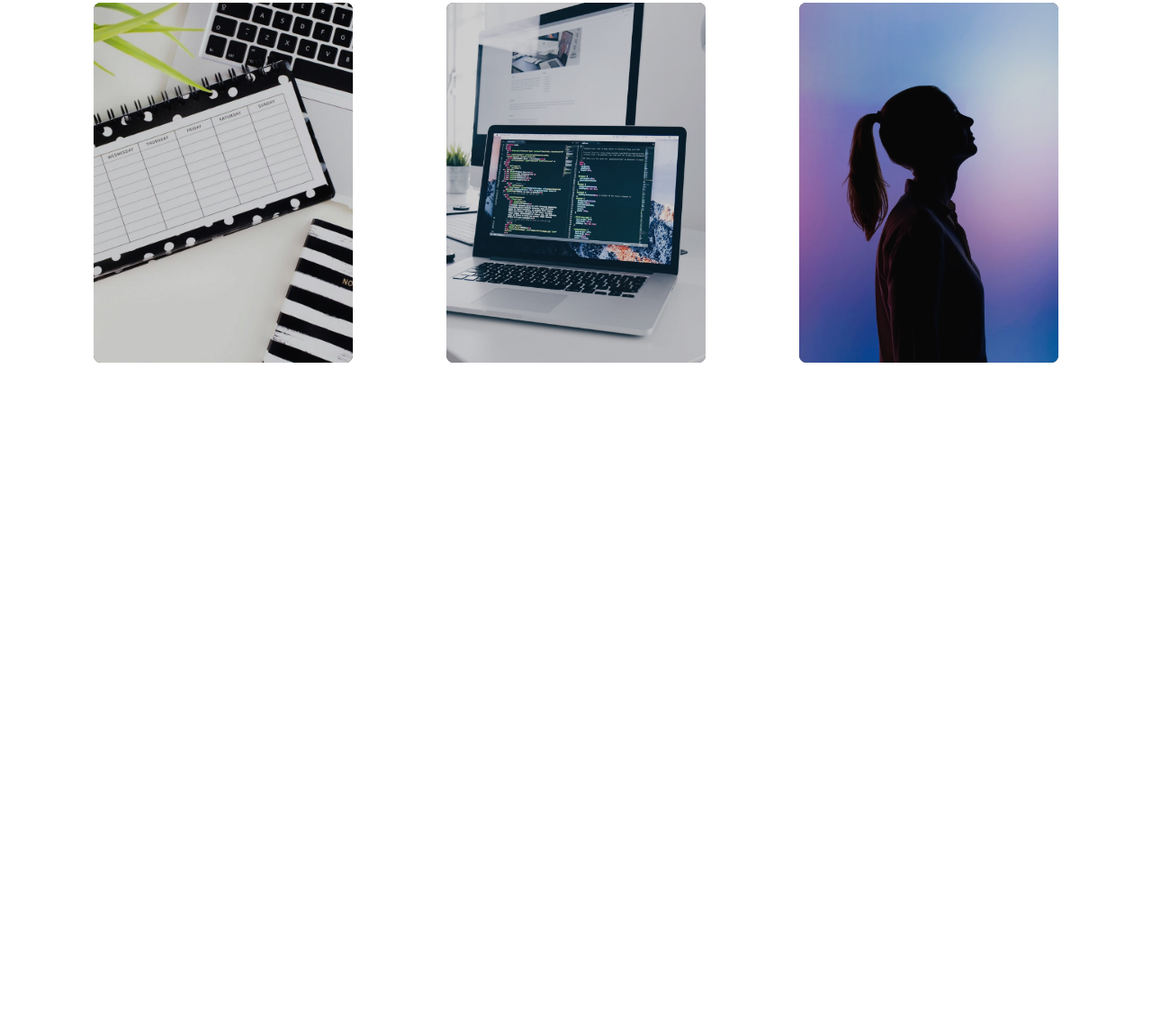
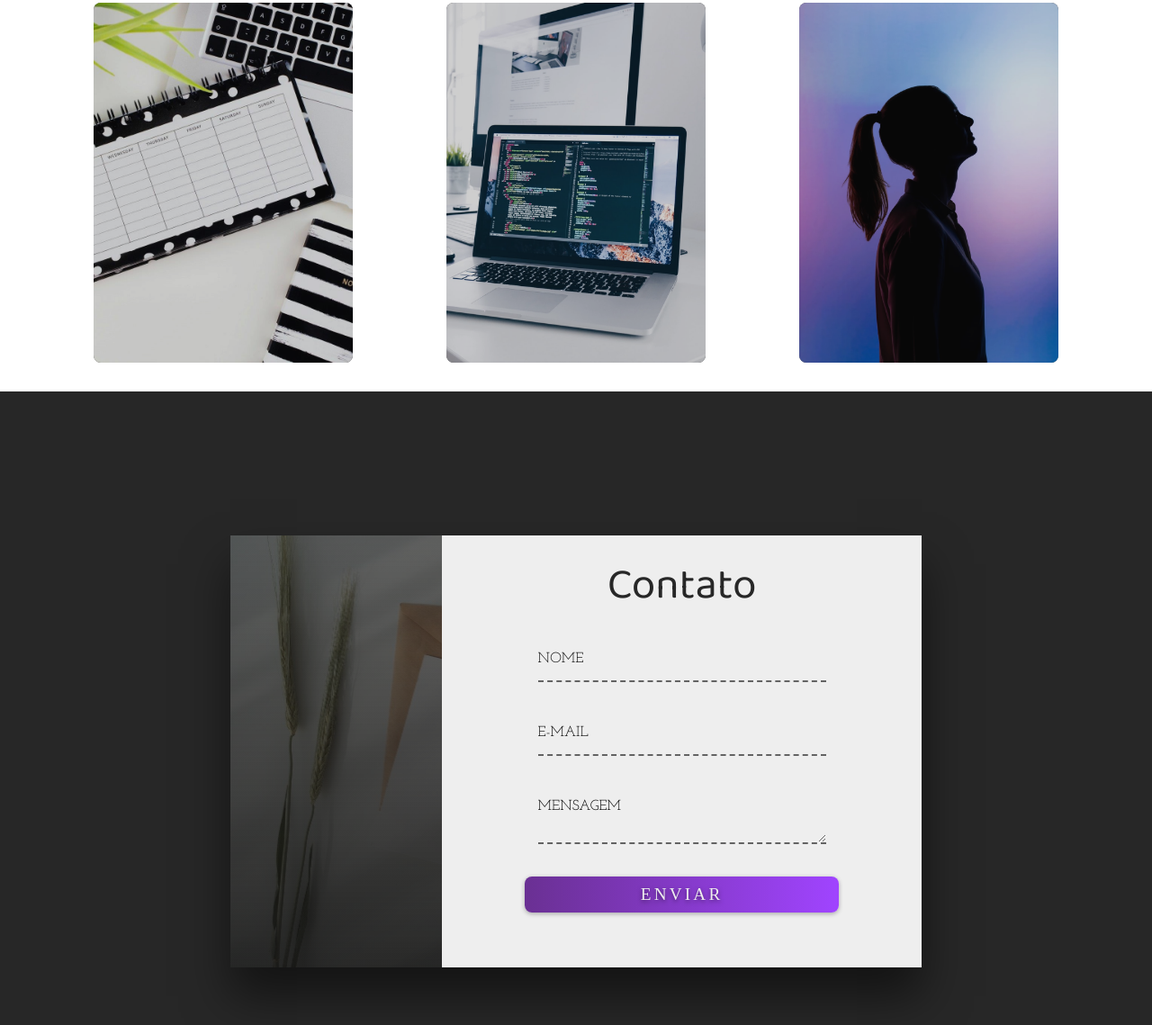
Before and after one commit to Vini92/EstudoDePortfolio, a plain HTML site: page index.html in a window 1280 px wide. Shown: the part 1629-2768 px from the top of the page at 90% size. Before the commit the page ends 2036 px from the top, so only its background shows below. Drawn offline with Linux system fonts and the light colour scheme; a web font is replaced by a local one.

Commit message:
Formulário de contato

```diff
--- a/index.html
+++ b/index.html
@@ -128,7 +128,7 @@
                 <h2>ToDo List</h2>
                 <h3>Javascript</h3>
                 <p>Lorem ipsum dolor sit amet consectetur adipisicing elit. Cupiditate ducimus vero maxime amet magnam doloribus eos consequatur expedita architecto hic?</p>
-                <button>Saiba Mais</button>
+                <button class="btn">Saiba Mais</button>
               </div>
             </div>
             <div class="card">
@@ -139,7 +139,7 @@
                 <h2>Maratona</h2>
                 <h3>HTML, CSS</h3>
                 <p>Lorem ipsum dolor sit amet consectetur adipisicing elit. Dolores, vero aliquam? Pariatur libero voluptas ipsam ullam consectetur ab facilis cumque.</p>
-                <button>Saiba Mais</button>
+                <button class="btn">Saiba Mais</button>
               </div>
             </div>
             <div class="card">
@@ -150,13 +150,36 @@
                 <h2>Casa Bela</h2>
                 <h3>HTML</h3>
                 <p>Lorem, ipsum dolor sit amet consectetur adipisicing elit. Est pariatur soluta doloremque tempore nisi placeat, eveniet voluptate recusandae. Eius, sapiente?</p>
-                <button>Saiba Mais</button>
+                <button class="btn">Saiba Mais</button>
               </div>
             </div>
           </div>
 
         </section>
 
+        <section class="sessao-contato">
+          <div class="contato-wrapper">
+            <div class="contato-left"></div>
+            <div class="contato-right">
+              <h1>Contato</h1>
+              <form>
+                <div class="input-group">
+                  <input type="text" class="field" id="nome">
+                  <label for="nome" class="field-label">Nome</label>
+                </div>
+                <div class="input-group">
+                  <input type="text" class="field" id="email">
+                  <label for="email" class="field-label">E-mail</label>
+                </div>
+                <div class="input-group">
+                  <textarea class="field" id="mensagem"></textarea>
+                  <label for="mensagem" class="field-label">Mensagem</label>
+                </div>
+                <button type="submit" class="btn btn-submit">Enviar</button>
+              </form>
+            </div>
+          </div>
+        </section>
     </div>
    </body>
 
--- a/style.css
+++ b/style.css
@@ -1,21 +1,21 @@
-@import url('https://fonts.googleapis.com/css2?family=Baloo+Da+2:wght@400;500;600;700&family=Josefin+Slab:ital,wght@0,300;0,400;0,600;0,700;1,300;1,400;1,600&family=Muli:ital,wght@0,200;0,300;0,400;0,500;1,200;1,300;1,400&display=swap');
+@import url("https://fonts.googleapis.com/css2?family=Baloo+Da+2:wght@400;500;600;700&family=Josefin+Slab:ital,wght@0,300;0,400;0,600;0,700;1,300;1,400;1,600&family=Muli:ital,wght@0,200;0,300;0,400;0,500;1,200;1,300;1,400&display=swap");
 
 @import url("https://cdnjs.cloudflare.com/ajax/libs/font-awesome/5.12.0-2/css/all.min.css");
 
-*{
+* {
   margin: 0;
   padding: 0;
   list-style: none;
   text-decoration: none;
 }
 
-:root{
+:root {
   --font-primary: "Baloo Da 2", serif;
   --font-secundary: "Josefin Slab", serif;
   --font-action: "Muli", serif;
 }
 
-.hamburguer{
+.hamburguer {
   /* background-color: red; */
   width: 2rem;
   height: 2rem;
@@ -29,30 +29,30 @@
   cursor: pointer;
 }
 
-.show-menu .hamburguer{
+.show-menu .hamburguer {
   right: 16rem;
 }
 
-.line{
+.line {
   width: 100%;
-    height: .1rem;
+  height: 0.1rem;
   background-color: #fff;
   box-shadow: 0.1rem 0.1rem 1px #000;
   transition: transform 1s;
 }
 
-.show-menu #line1{
-    transform: rotate(45deg) translate(.3rem, .45rem);
+.show-menu #line1 {
+  transform: rotate(45deg) translate(0.3rem, 0.45rem);
 }
-.show-menu #line2{
+.show-menu #line2 {
   opacity: 0;
   visibility: hidden;
 }
-.show-menu #line3{
-    transform: rotate(-45deg) translate(.3rem, -.45rem);;
+.show-menu #line3 {
+  transform: rotate(-45deg) translate(0.3rem, -0.45rem);
 }
 
-.hamburguer span{
+.hamburguer span {
   position: absolute;
   left: 3rem;
   height: 2rem;
@@ -66,35 +66,35 @@
   opacity: 0;
 }
 
-.hamburguer span::before{
+.hamburguer span::before {
   content: "";
   position: absolute;
-    border-right: .5rem solid #a044ff;
-    border-top: .5rem solid transparent;
-    border-left: .5rem solid transparent;
-    border-bottom: .5rem solid transparent;
+  border-right: 0.5rem solid #a044ff;
+  border-top: 0.5rem solid transparent;
+  border-left: 0.5rem solid transparent;
+  border-bottom: 0.5rem solid transparent;
   left: -1rem;
 }
 
-.show-menu .hamburguer:hover span{
+.show-menu .hamburguer:hover span {
   opacity: 1;
 }
 
-header{
+header {
   width: 100%;
   height: 100vh;
   overflow: hidden;
   position: relative;
 }
 
-.img-wrapper{
+.img-wrapper {
   width: 100%;
   height: 100%;
   overflow: hidden;
-    background-color: rgba(0,0,0,0.8)
+  background-color: rgba(0, 0, 0, 0.8);
 }
 
-.img-wrapper img{
+.img-wrapper img {
   width: 100%;
   height: 100%;
   object-fit: cover;
@@ -103,47 +103,47 @@ header{
 }
 
 @keyframes zoom {
-    0%{
+  0% {
     transform: scale(1.3);
   }
-    100%{
+  100% {
     transform: scale(1);
   }
 }
 
-.banner{
+.banner {
   position: absolute;
   top: 30%;
   left: 15%;
 }
 
-.banner h1{
+.banner h1 {
   color: #ffffff;
   font-size: 3.5rem;
   font-family: var(--font-primary);
   font-weight: 200;
-    text-shadow: .3rem .4rem 2px rgba(0, 0, 0, .4);
+  text-shadow: 0.3rem 0.4rem 2px rgba(0, 0, 0, 0.4);
   line-height: 3.5rem;
   margin-bottom: 2rem;
   opacity: 0;
   animation: moveBanner 1s 0.5s forwards;
 }
 
-.banner p{
+.banner p {
   font-family: var(--font-secundary);
   color: #fff;
   font-size: 2rem;
-    text-shadow: .2rem .2rem rgba(0, 0, 0, .4);
+  text-shadow: 0.2rem 0.2rem rgba(0, 0, 0, 0.4);
   margin-bottom: 2rem;
   opacity: 0;
   animation: moveBanner 1s 0.7s forwards;
 }
 
-.banner button{
+.banner button {
   font-family: var(--font-action);
   color: #fff;
   text-transform: uppercase;
-    letter-spacing: .1rem;
+  letter-spacing: 0.1rem;
   background: #6a3093;
   background: -webkit-linear-gradient(to right, #a044ff, #6a3093);
   background: linear-gradient(to left, #a044ff, #6a3093);
@@ -155,17 +155,17 @@ header{
   animation: moveBanner 1s 0.9s forwards;
 }
 
-@keyframes moveBanner{
-    0%{
+@keyframes moveBanner {
+  0% {
     transform: translateY(10rem) rotateY(-30deg);
   }
-    100%{
+  100% {
     transform: translateY(0) rotateY(0);
     opacity: 1;
   }
 }
 
-.sidebar{
+.sidebar {
   width: 20rem;
   height: 100vh;
   background-color: #fff;
@@ -175,7 +175,7 @@ header{
   transition: all 1s;
 }
 
-.show-menu .sidebar{
+.show-menu .sidebar {
   right: 0;
 }
 
@@ -186,23 +186,23 @@ header{
   transform: translate(-50%, -50%);
 }
 
-.menu-item{
+.menu-item {
   text-align: center;
-    margin-bottom: .5rem;
+  margin-bottom: 0.5rem;
 }
 
-.menu-link{
+.menu-link {
   font-family: var(--font-action);
   font-size: 2rem;
   color: #555;
   transition: color 1s;
 }
 
-.menu-link:hover{
+.menu-link:hover {
   color: #6a3093;
 }
 
-.social-media{
+.social-media {
   position: absolute;
   bottom: 2rem;
   width: 100%;
@@ -210,9 +210,9 @@ header{
   justify-content: space-evenly;
 }
 
-.social-media i{
+.social-media i {
   background-color: #6a3093;
-    color:rgba(255,255,255,1);
+  color: rgba(255, 255, 255, 1);
   height: 2.5rem;
   width: 2.5rem;
   font-size: 1.5rem;
@@ -223,60 +223,60 @@ header{
   transition: background-color 1s;
 }
 
-.social-media i:hover{
+.social-media i:hover {
   background-color: #a044ff;
 }
 
-.conhecimentos{
+.conhecimentos {
   height: 100%;
   display: grid;
   grid-template-columns: repeat(16, 1fr);
   grid-template-rows: repeat(6, 6rem);
-    row-gap: .5rem;
+  row-gap: 0.5rem;
 }
 
-.conhecimento:nth-child(1){
+.conhecimento:nth-child(1) {
   grid-column: 4 / 7;
   grid-row: 1 / 3;
 }
 
-.conhecimento:nth-child(2){
+.conhecimento:nth-child(2) {
   grid-column: 3 / 6;
   grid-row: 3 / 5;
 }
 
-.conhecimento:nth-child(3){
+.conhecimento:nth-child(3) {
   grid-column: 4 / 7;
   grid-row: 5 / -1;
 }
 
-.conhecimento:nth-child(4){
+.conhecimento:nth-child(4) {
   grid-column: 11 / 14;
   grid-row: 1 / 3;
 }
 
-.conhecimento:nth-child(5){
+.conhecimento:nth-child(5) {
   grid-column: 12 / 15;
   grid-row: 3 / 5;
 }
 
-.conhecimento:nth-child(6){
+.conhecimento:nth-child(6) {
   grid-column: 11 / 14;
   grid-row: 5 / -1;
 }
 
-.sessao-conhecimentos{
+.sessao-conhecimentos {
   background-color: #f5f5f5;
   height: 100%;
 }
 
-.sessao-header{
+.sessao-header {
   display: flex;
   align-items: center;
   justify-content: center;
 }
 
-.sessao-header h1{
+.sessao-header h1 {
   font-family: var(--font-primary);
   font-size: 3rem;
   color: #4b4b4b;
@@ -284,95 +284,96 @@ header{
   margin-bottom: 1.5rem;
 }
 
-.conhecimento-header{
+.conhecimento-header {
   display: flex;
   align-items: center;
   color: #4b4b4b;
 }
 
-.conhecimento-header i{
+.conhecimento-header i {
   font-size: 2.5rem;
 }
 
-.conhecimento-header h3{
+.conhecimento-header h3 {
   font-family: var(--font-secundary);
   font-size: 2rem;
   padding-left: 1rem;
 }
 
-.conhecimento-text{
+.conhecimento-text {
   font-family: var(--font-secundary);
   margin-top: 1rem;
 }
 
-.conhecimentos-img-wrapper{
+.conhecimentos-img-wrapper {
   grid-column: 7 / 11;
   grid-row: 2 / 6;
   width: 80%;
   height: 80%;
 }
 
-.conhecimentos-img-wrapper img{
+.conhecimentos-img-wrapper img {
   object-fit: cover;
   height: 100%;
 }
 
-.projetos{
+.projetos {
   display: flex;
   justify-content: space-evenly;
+  margin-bottom: 2rem;
 }
 
-.card{
+.card {
   width: 18rem;
   height: 25rem;
   position: relative;
 }
 
-.card-img-wrapper{
+.card-img-wrapper {
   width: 100%;
   height: 100%;
   background-color: #262626;
-    border-radius: .5rem;
+  border-radius: 0.5rem;
 }
 
-.card-img-wrapper img{
+.card-img-wrapper img {
   object-fit: cover;
   width: 100%;
   height: 100%;
-    border-radius: .5rem;
-    opacity: .8;
-    transition: opacity .3s;
+  border-radius: 0.5rem;
+  opacity: 0.8;
+  transition: opacity 0.3s;
 }
 
-.card:hover .card-img-wrapper img{
-    opacity: .5;
+.card:hover .card-img-wrapper img {
+  opacity: 0.5;
 }
 
-.card-info{
+.card-info {
   position: absolute;
   bottom: 0;
   opacity: 0;
   visibility: hidden;
   padding: 2rem;
-    text-shadow: 0.3rem 0.2rem 0.3rem rgba(0, 0, 0, .6);
-    transition: all .3s;
+  text-shadow: 0.3rem 0.2rem 0.3rem rgba(0, 0, 0, 0.6);
+  transition: all 0.3s;
 }
 
-.card-info h2{
+.card-info h2 {
   font-family: var(--font-primary);
   font-size: 2rem;
   font-weight: 500;
   color: #eee;
 }
 
-.card-info h3{
+.card-info h3 {
   font-family: var(--font-action);
   font-weight: bolder;
   color: #ff4081;
   margin-bottom: 1.5rem;
 }
 
-.card-info p{
+.card-info p {
   font-family: var(--font-secundary);
   color: #eee;
   font-weight: 400;
@@ -380,21 +381,126 @@ header{
   margin-bottom: 2rem;
 }
 
-.card-info button{
-    width: 8rem;
-    height: 2.5rem;
+.btn {
   background: #6a3093;
   background: -webkit-linear-gradient(to right, #a044ff, #6a3093);
   background: linear-gradient(to left, #a044ff, #6a3093);
   font-family: var(--font-action);
   color: #eee;
-    border-radius: .5rem;
+  border-radius: 0.5rem;
   border: none;
-    box-shadow: 0 .1rem .8rem rgba(0, 0, 0, .4);
+  box-shadow: 0 0.1rem 0.8rem rgba(0, 0, 0, 0.4);
 }
 
-.card:hover .card-info{
+.card-info button {
+  width: 8rem;
+  height: 2.5rem;
+}
+
+.card:hover .card-info {
   bottom: 2rem;
   opacity: 1;
   visibility: visible;
 }
+
+.sessao-contato {
+  width: 100%;
+  height: 100vh;
+  background-color: #272727;
+  display: flex;
+  align-items: center;
+  justify-content: center;
+}
+
+.contato-wrapper {
+  width: 60%;
+  height: 30rem;
+  display: flex;
+  box-shadow: 0 2rem 3rem rgba(0, 0, 0, 0.5);
+}
+
+.contato-left {
+  width: 35%;
+  background: linear-gradient(rgba(15, 15, 15, 0.6), rgba(22, 22, 22, 0.9)),
+    url(imagens/contato.jpg);
+  background-size: cover;
+}
+
+.contato-right {
+  width: 65%;
+  background-color: #eee;
+  padding: 1rem 3rem 3rem 3rem;
+}
+
+.sessao-contato h1 {
+  width: 100%;
+  text-align: center;
+  font-family: var(--font-primary);
+  color: #272727;
+  font-size: 3rem;
+  font-weight: lighter;
+}
+
+.sessao-contato form {
+  width: 100%;
+  display: flex;
+  flex-direction: column;
+  align-items: center;
+}
+
+.input-group {
+  position: relative;
+}
+
+.field {
+  background: transparent;
+  border: none;
+  width: 20rem;
+  font-size: 1.5rem;
+  font-family: var(--font-secundary);
+  border-bottom: 2px dashed #636363;
+  height: 3rem;
+  outline: none;
+  margin: 1rem 0;
+}
+
+.input-group textarea {
+  padding-top: 1rem;
+  max-width: 25rem;
+  max-height: 3rem;
+}
+
+.field-label {
+  position: absolute;
+  left: 0;
+  top: 2rem;
+  font-size: 1rem;
+  font-family: var(--font-secundary);
+  text-transform: uppercase;
+  transition: all 0.3s;
+}
+
+.field:focus ~ label {
+  top: 0;
+  font-size: 0.7rem;
+}
+
+.field:focus {
+  border-bottom: 1px solid;
+}
+
+.btn-submit {
+  font-size: 1.2rem;
+  text-transform: uppercase;
+  width: 80%;
+  height: 2.5rem;
+  margin-top: 1rem;
+  letter-spacing: 0.2rem;
+  cursor: pointer;
+  text-shadow: 0 0.1rem 0.3rem rgba(0, 0, 0, 0.5);
+  box-shadow: 0 0.1rem 0.3rem rgba(0, 0, 0, 0.3);
+}
+
+.preenchido{
+    pointer-events: none;
+}
```
Also changed, not shown: imagens/contato.jpg (added). Lines whose indentation alone changed are shown as unchanged.
